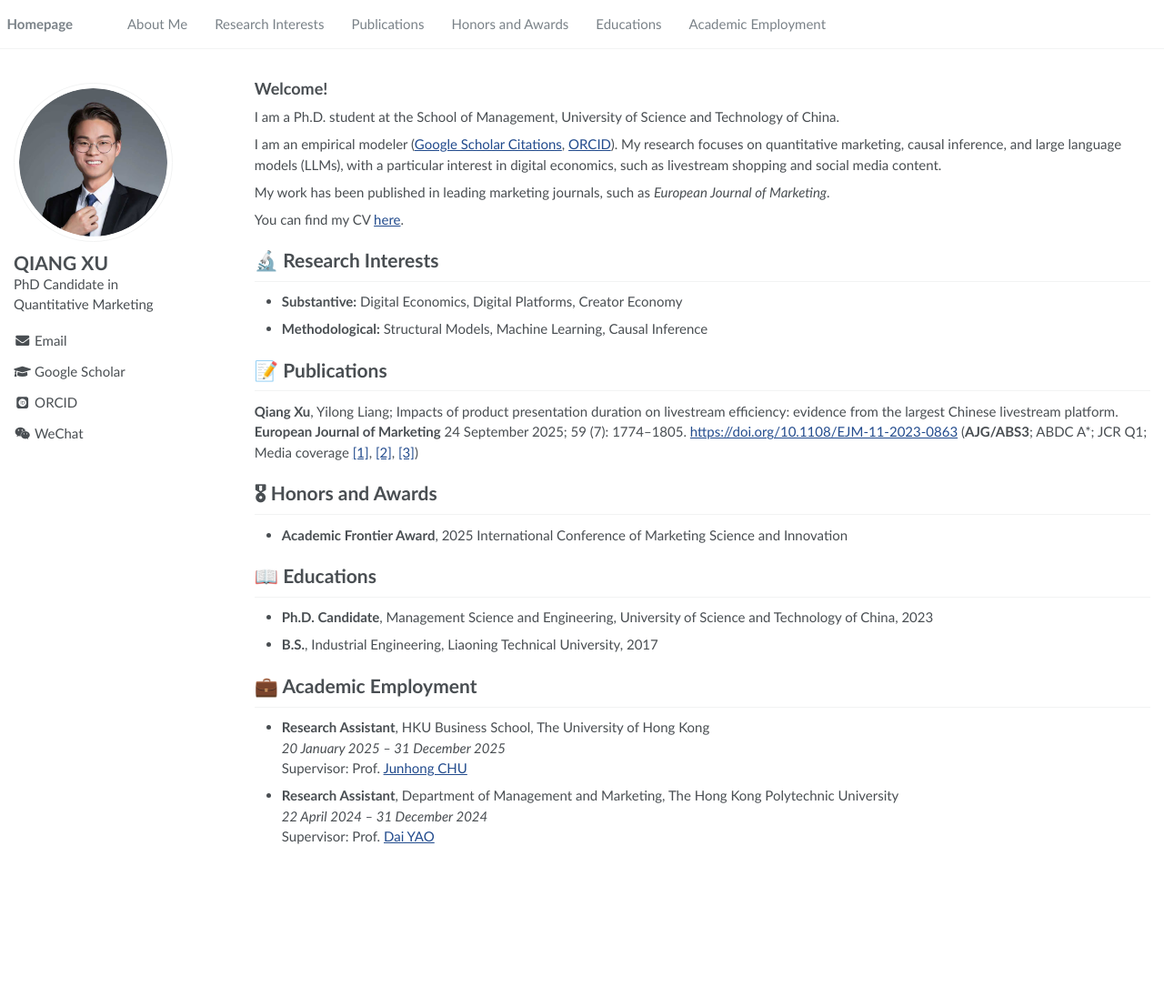
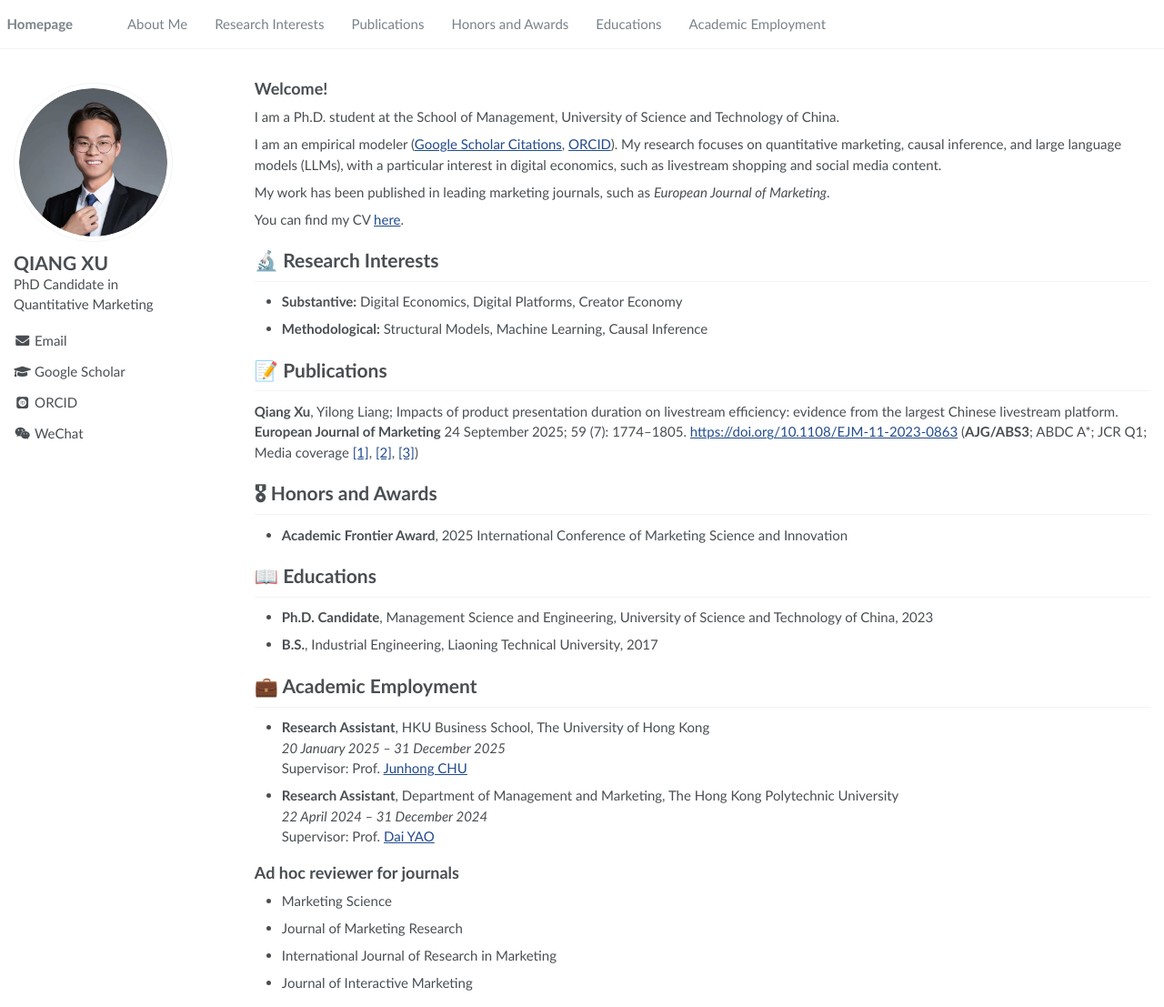
Before and after one commit to xuqiang/xuqiang.github.io, a Jekyll site: the page built from _pages/about.md, in a window 1280 px wide and 1107 px high. Shown: the whole window at 91% size. Built offline with Jekyll 4.4.1, drawn with Linux system fonts in a browser that asks for light colours; some web fonts are replaced.

Commit message:
Update about.md

```diff
--- a/_pages/about.md
+++ b/_pages/about.md
@@ -49,3 +49,9 @@ Innovation
 - **Research Assistant**, Department of Management and Marketing, The Hong Kong Polytechnic University
   *22 April 2024 – 31 December 2024*
   Supervisor: Prof. [Dai YAO](https://mounttai.github.io/)
+
+## Ad hoc reviewer for journals
+- Marketing Science
+- Journal of Marketing Research
+- International Journal of Research in Marketing
+- Journal of Interactive Marketing
```
